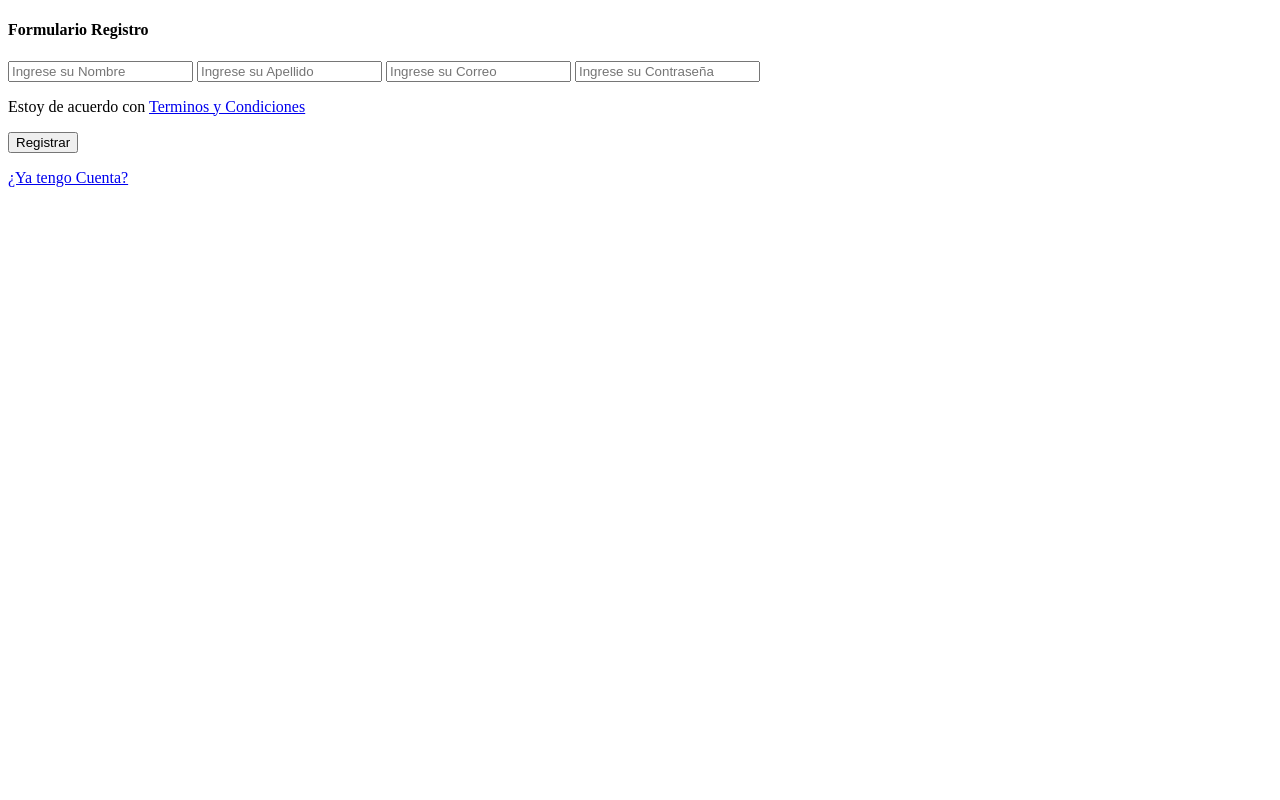
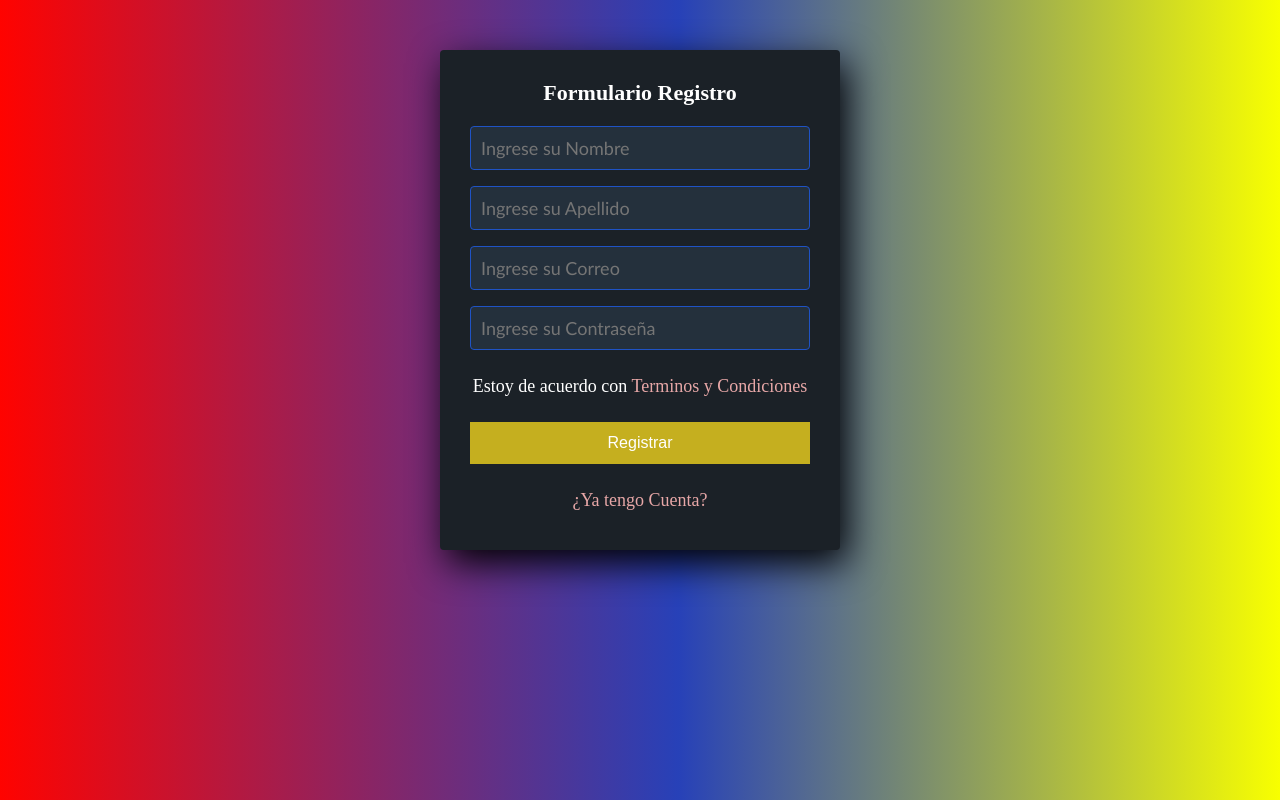
Before and after one commit to elingenierobecerra/colombia, a plain HTML site: page login.html in a window 1280 px wide. Drawn offline with Linux system fonts and the light colour scheme.

Commit message:
vinculacion css

```diff
--- a/login.html
+++ b/login.html
@@ -5,7 +5,7 @@
     <meta charset="UTF-8">
     <meta name="viewport" content="width=device-width, initial-scale=1.0">
     <meta http-equiv="X-UA-Compatible" content="ie=edge">
-    <link rel="stylesheet" href="css/style.css">
+    <link rel="stylesheet" href="css/styleRegister.css">
     <title>Formulario Registro</title>
 </head>
 
```
